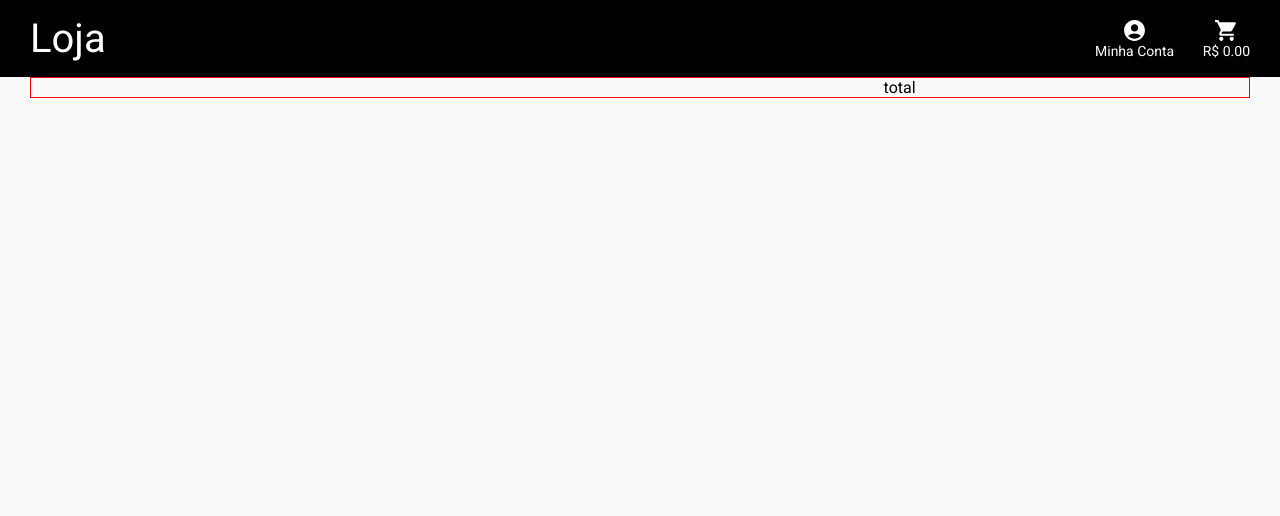
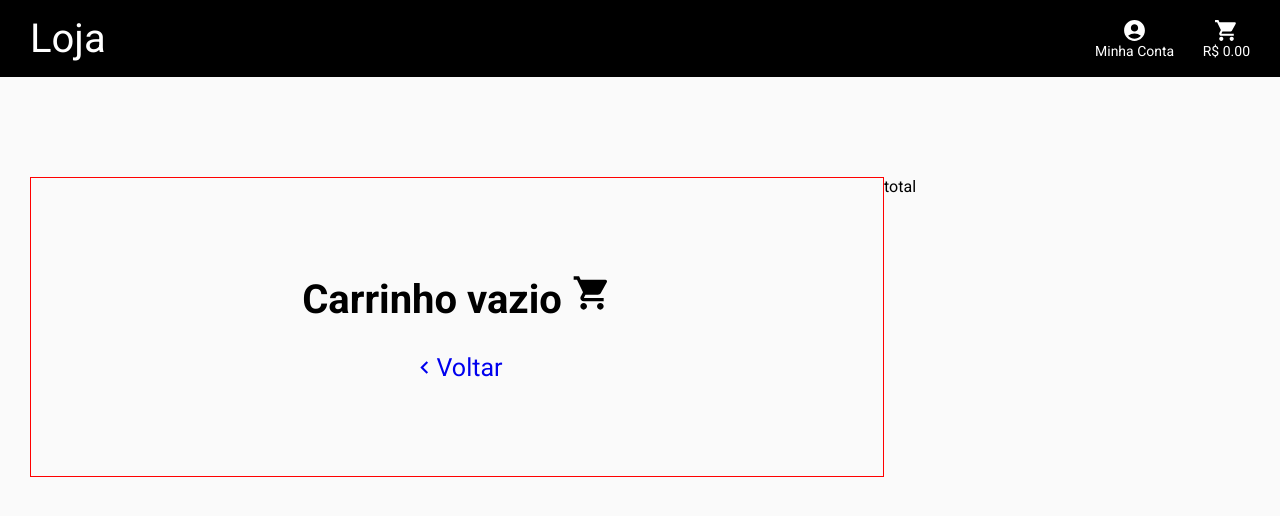
Before and after one commit to Sara01romao/loja-natal, a React (Create React App) app: page /cart in a window 1280 px wide. Shown: the top 516 px of the page. Built offline with nearby package versions, Linux system fonts and the light colour scheme.

Commit message:
Estilo dos itens no carrinho

```diff
--- a/src/components/ListCart/index.jsx
+++ b/src/components/ListCart/index.jsx
@@ -1,8 +1,10 @@
-
+import { Link } from "react-router-dom";
 import { useContext } from "react";
 import { CartContext } from "../../contexts/cart";
-import { ItemCart } from "./styled";
+import { ItemCart, CartVazio } from "./styled";
+import { MdShoppingCart, MdKeyboardArrowLeft} from "react-icons/md"
 import {  toast } from 'react-toastify';
+
 
 export default function ListCart(){
     let {count, setCount} = useContext(CartContext);
@@ -66,6 +68,12 @@ export default function ListCart(){
 
     return(
         <div>
+             {myCart.length === 0 && <CartVazio>
+                    <h1> Carrinho vazio <MdShoppingCart/></h1>
+                    <Link to="/"> <MdKeyboardArrowLeft/> Voltar</Link>
+                </CartVazio>
+             }
+
              {myCart.map((p)=>{
                     return(
                         <ItemCart key={p.id}>
@@ -82,7 +90,7 @@ export default function ListCart(){
                                 <button onClick={() => add(p)}>+</button>
                             </div>
 
-                            <button onClick={() =>remove(p)}>Remover</button>
+                            <button className="removebtn" onClick={() =>remove(p)}>Remover</button>
 
                         </ItemCart>
                     )
--- a/src/components/ListCart/styled.js
+++ b/src/components/ListCart/styled.js
@@ -1,31 +1,71 @@
 import styled from "styled-components";
 
 
+export const CartVazio = styled.div`
+
+    width: 100%;
+    margin: 0 auto;
+    height: 300px;
+    display: flex;
+    flex-direction: column;
+    justify-content: center;
+    align-items: center;
+    border: 1px solid red;
+
+    h1{
+        font-size: 2.5rem;
+    }
+
+    a{
+
+        text-decoration: none;
+        margin-top: 30px;
+        font-size: 25px;
+        display: flex;
+        align-items: center;
+        justify-content: center;
+
+
+    }
+
+    a:hover{
+       color: #DA0037;
+
+    }
+
+
+
+`;
+
 export const ItemCart = styled.div`
-    border: 1px solid blue;
-    padding: 20px;
+    padding: 30px;
     display: flex;
     align-items: center;
     justify-content: space-between;
+    background-color: #ffff;
+    border-radius: 10px;
+    border-bottom: 5px solid red;
+    margin-bottom: 40px;
+
 
     img{
-    border: 1px solid blue;
-    width: 200px;
+    border: 1px solid black;
+    max-width: 200px;
+    width: 100%;
     height: 200px;
     object-fit: contain;
 
     }
 
     .txtCart{
-        border: 1px solid blue;
-        width: 200px;
+        max-width: 200px;
+        width: 100%;
         display: flex;
         flex-direction: column;
         justify-content: center;
     }
 
     .qtdItem{
-        border: 1px solid blue;
         display: flex;
         justify-content: center;
         width: 200px;
@@ -33,5 +73,63 @@ export const ItemCart = styled.div`
 
     }
 
+    .qtdItem button {
+        width: 30px;
+        height: 30px;
+        background-color: #DA0037;
+        border: none;
+        font-size: 20px;
+        font-weight: bold;
+        color: #fff;
+        cursor: pointer;
+    }
+
+    .qtdItem p{
+        width: 45px;
+        height: 30px;
+        display: flex;
+        align-items: center;
+        justify-content: center;
+
+    }
+
+    .removebtn{
+        border: none;
+        width: 80px;
+        height: 30px;
+        font-weight: bold;
+        cursor: pointer;
+    }
+
+    .removebtn:hover{
+        background-color: #A1A1A1A1;
+    }
+
+    @media (max-width:768px){
+        flex-direction: column;
+
+
+        img, .txtCart{
+
+            max-width: 80%;
+        }
+
+        .txtCart{
+            text-align: center;
+        }
+
+        .qtdItem{
+            margin-top: 20px;
+        }
+
+        .removebtn{
+
+            width: 105px;
+            margin-top: 20px;
+
+        }
+
+    }
+
 
 `
--- a/src/pages/Cart/styles.js
+++ b/src/pages/Cart/styles.js
@@ -2,11 +2,17 @@ import styled from "styled-components";
 
 
 export const SectionCart = styled.section`
-    border: 1px solid red;
+    /* border: 1px solid red; */
     max-width: 1220px;
-    margin: 0 auto;
+    margin: 50px auto;
     display: flex;
-    flex-wrap: wrap;
+    padding-top: 50px;
+
+    @media (max-width: 768px){
+        flex-direction: column;
+        align-items: center;
+
+    }
 
     .listCart{
         max-width: 70% ;
```
